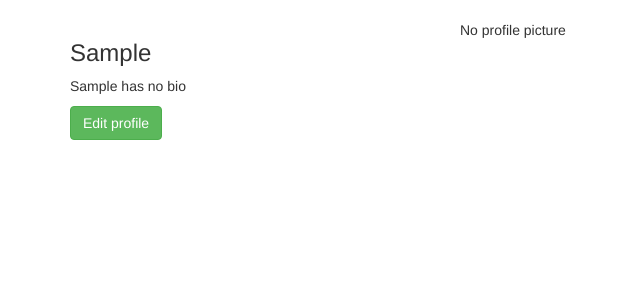
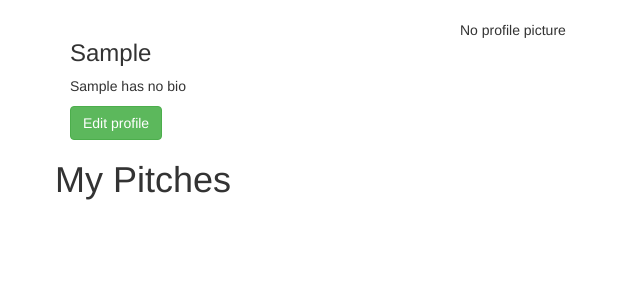
Before and after one commit to Nyota254/the-pitch, a Flask app: a page that uses app/templates/profile/profile.html in a window 1280 px wide. Shown: the part 102-402 px from the top of the page, without its empty margins (0-640 px from the left). Run offline with Flask 2, Linux system fonts and the light colour scheme; the visitor is signed in with stand-in values (Sample User, id 1); data comes from the database, SQL or seed files in the repository; data that the repository does not hold is empty; some libraries are stand-ins or nearby versions.

Commit message:
add display of all pitches made by the user on their profile page

```diff
--- a/app/main/views.py
+++ b/app/main/views.py
@@ -49,11 +49,13 @@ def comment(pitch_id):
 @login_required
 def profile(username):
     user = User.query.filter_by(username = username).first()
+    userid = user.id
+    my_pitches = Pitch.query.filter_by(users_id = userid).all()
 
     if user is None:
         abort(404)
 
-    return render_template('profile/profile.html',user = user)
+    return render_template('profile/profile.html',user = user,my_pitches = my_pitches)
 
 @main.route('/user/<username>/update', methods = ['GET','POST'])
 @login_required
--- a/app/templates/profile/profile.html
+++ b/app/templates/profile/profile.html
@@ -29,5 +29,14 @@
     {% endif %}
   </div>
 </div>
+<div class="row">
+    <h1>My Pitches</h1>
+    {% for mypitch in my_pitches %}
+    <div class="col-md-4">
+        {{ mypitch.pitch }}
+    </div>
+    {% endfor %}
+
+</div>
 </div>
 {% endblock %}
```
